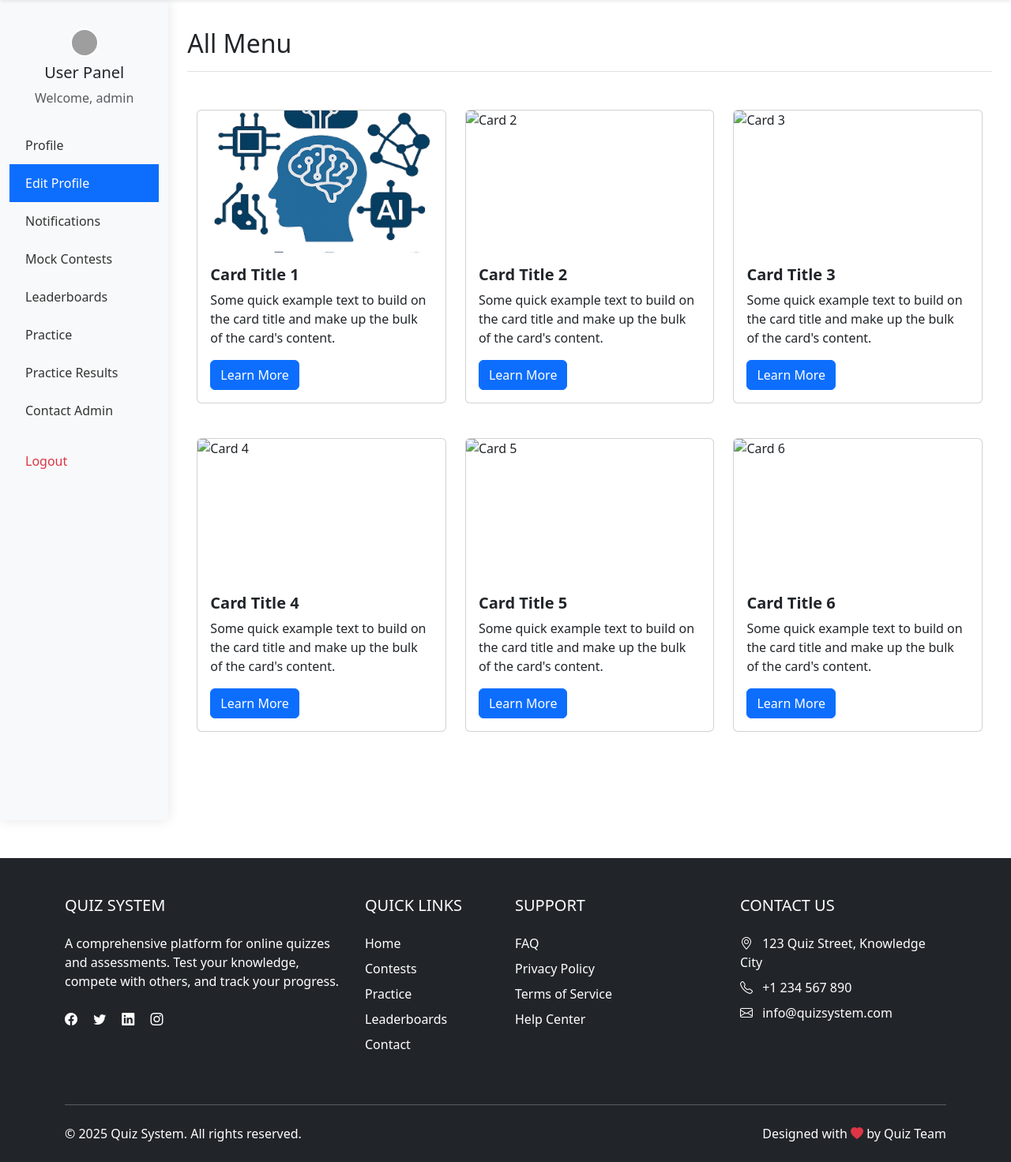
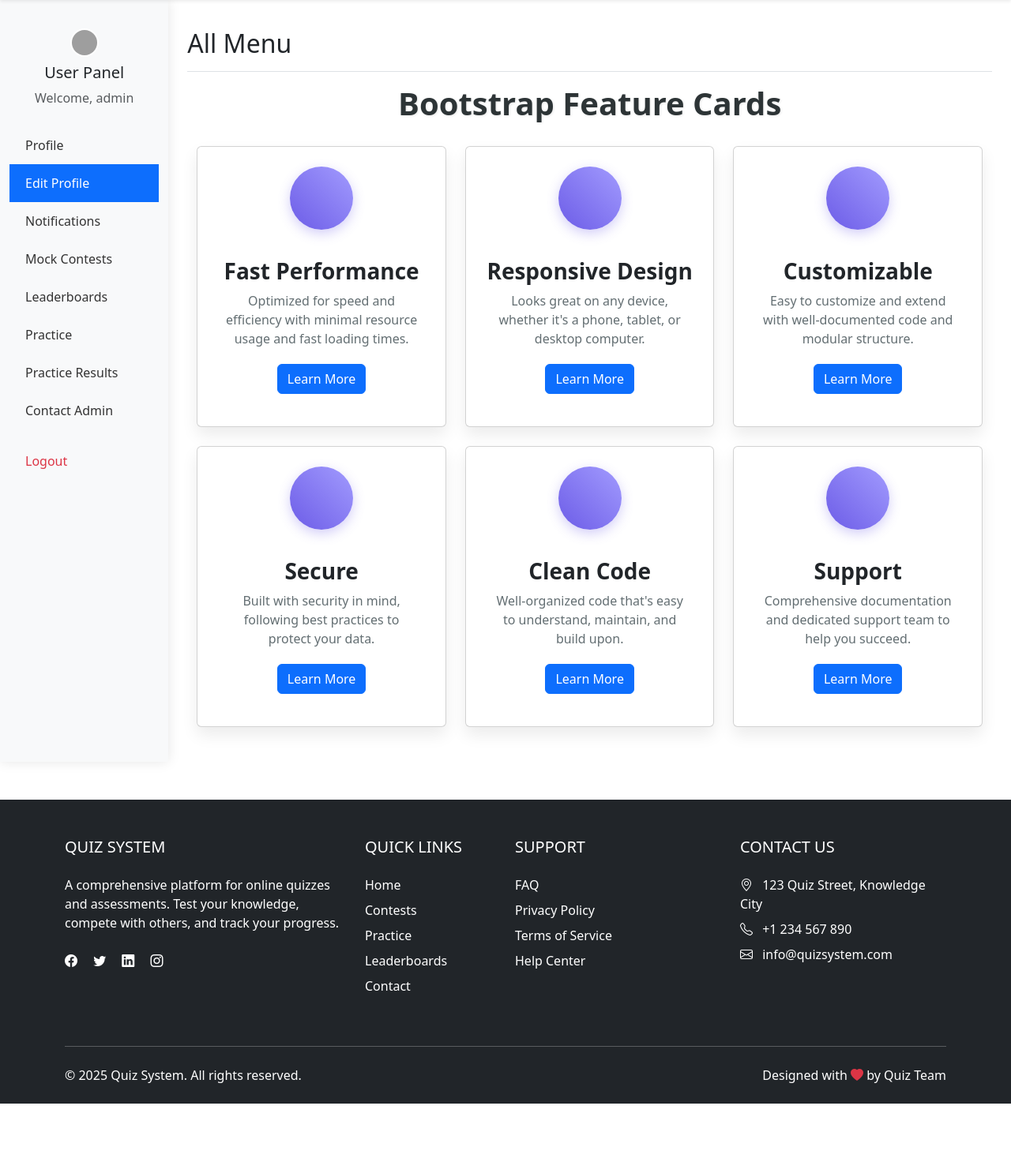
Before and after one commit to abdulkader1774/abdulkadder, a PHP site: page /user/all-menu.php in a window 1280 px wide. Shown: the part 76-1548 px from the top of the page at 79% size. After the commit the page ends 1474 px from the top, so only its background shows below. Run offline with PHP 8.4, Linux system fonts and the light colour scheme; a user stored in the database is signed in; data comes from the database, SQL or seed files in the repository; some libraries are stand-ins or nearby versions; grey boxes are pictures that could not be loaded.

Commit message:
all_menu.php

```diff
--- a/user/all-menu.php
+++ b/user/all-menu.php
@@ -52,26 +52,59 @@ if ($_SERVER['REQUEST_METHOD'] === 'POST') {
     <style>
     /* Card */
 .card {
-        transition: transform 0.3s;
-        margin-bottom: 20px;
+            border: none;
+            border-radius: 15px;
+            overflow: hidden;
+            box-shadow: 0 10px 20px rgba(0,0,0,0.08);
+            transition: transform 0.3s, box-shadow 0.3s;
             height: 100%;
         }
-
         .card:hover {
             transform: translateY(-5px);
-        box-shadow: 0 10px 20px rgba(0, 0, 0, 0.1);
+            box-shadow: 0 15px 30px rgba(0,0,0,0.15);
         }
-
-    .card-img-top {
-        height: 180px;
-        object-fit: cover;
+        .logo-container {
+            width: 80px;
+            height: 80px;
+            border-radius: 50%;
+            background: linear-gradient(45deg, #6c5ce7, #a29bfe);
+            display: flex;
+            align-items: center;
+            justify-content: center;
+            margin: 25px auto 20px;
+            color: white;
+            font-size: 32px;
+            box-shadow: 0 5px 15px rgba(108, 92, 231, 0.3);
         }
-
         .card-title {
-        color: #2c3e50;
-        font-weight: 600;
+            color: #2d3436;
+            font-weight: 700;
+            text-align: center;
+            margin-bottom: 15px;
         }
-
+        .card-text {
+            color: #636e72;
+            text-align: center;
+            padding: 0 15px;
+        }
+        .btn-container {
+            text-align: center;
+            margin: 20px 0 25px;
+        }
+        .header-title {
+            color: #2d3436;
+            font-weight: 800;
+            text-align: center;
+            margin-bottom: 30px;
+            text-shadow: 1px 1px 3px rgba(0,0,0,0.1);
+        }
+        @media (max-width: 767.98px) {
+            .logo-container {
+                width: 70px;
+                height: 70px;
+                font-size: 28px;
+            }
+        }
 
     /* Sidebar Base Styles */
     .sidebar {
@@ -286,18 +319,24 @@ if ($_SERVER['REQUEST_METHOD'] === 'POST') {
                     <h1 class="h2">All Menu </h1>
                 </div>
 
-                <div class="container my-5">
+
+
+                    <div class="container">
+        <h1 class="header-title">Bootstrap Feature Cards</h1>
+
         <div class="row">
             <!-- Card 1 -->
             <div class="col-md-4 mb-4">
                 <div class="card">
-                                <img src="../logo.png"
-                                    class="card-img-top" alt="Card 1">
+                    <div class="logo-container">
+                        <i class="fas fa-rocket"></i>
+                    </div>
                     <div class="card-body">
-                                    <h5 class="card-title">Card Title 1</h5>
-                                    <p class="card-text">Some quick example text to build on the card title and make up
-                                        the bulk of the card's content.</p>
+                        <h3 class="card-title">Fast Performance</h3>
+                        <p class="card-text">Optimized for speed and efficiency with minimal resource usage and fast loading times.</p>
+                        <div class="btn-container">
                             <a href="#" class="btn btn-primary">Learn More</a>
+                        </div>
                     </div>
                 </div>
             </div>
@@ -305,13 +344,15 @@ if ($_SERVER['REQUEST_METHOD'] === 'POST') {
             <!-- Card 2 -->
             <div class="col-md-4 mb-4">
                 <div class="card">
-                                <img src="https://via.placeholder.com/300x180/1cc88a/ffffff?text=Card+2"
-                                    class="card-img-top" alt="Card 2">
+                    <div class="logo-container">
+                        <i class="fas fa-mobile-alt"></i>
+                    </div>
                     <div class="card-body">
-                                    <h5 class="card-title">Card Title 2</h5>
-                                    <p class="card-text">Some quick example text to build on the card title and make up
-                                        the bulk of the card's content.</p>
+                        <h3 class="card-title">Responsive Design</h3>
+                        <p class="card-text">Looks great on any device, whether it's a phone, tablet, or desktop computer.</p>
+                        <div class="btn-container">
                             <a href="#" class="btn btn-primary">Learn More</a>
+                        </div>
                     </div>
                 </div>
             </div>
@@ -319,13 +360,15 @@ if ($_SERVER['REQUEST_METHOD'] === 'POST') {
             <!-- Card 3 -->
             <div class="col-md-4 mb-4">
                 <div class="card">
-                                <img src="https://via.placeholder.com/300x180/36b9cc/ffffff?text=Card+3"
-                                    class="card-img-top" alt="Card 3">
+                    <div class="logo-container">
+                        <i class="fas fa-cogs"></i>
+                    </div>
                     <div class="card-body">
-                                    <h5 class="card-title">Card Title 3</h5>
-                                    <p class="card-text">Some quick example text to build on the card title and make up
-                                        the bulk of the card's content.</p>
+                        <h3 class="card-title">Customizable</h3>
+                        <p class="card-text">Easy to customize and extend with well-documented code and modular structure.</p>
+                        <div class="btn-container">
                             <a href="#" class="btn btn-primary">Learn More</a>
+                        </div>
                     </div>
                 </div>
             </div>
@@ -333,13 +376,15 @@ if ($_SERVER['REQUEST_METHOD'] === 'POST') {
             <!-- Card 4 -->
             <div class="col-md-4 mb-4">
                 <div class="card">
-                                <img src="https://via.placeholder.com/300x180/f6c23e/ffffff?text=Card+4"
-                                    class="card-img-top" alt="Card 4">
+                    <div class="logo-container">
+                        <i class="fas fa-shield-alt"></i>
+                    </div>
                     <div class="card-body">
-                                    <h5 class="card-title">Card Title 4</h5>
-                                    <p class="card-text">Some quick example text to build on the card title and make up
-                                        the bulk of the card's content.</p>
+                        <h3 class="card-title">Secure</h3>
+                        <p class="card-text">Built with security in mind, following best practices to protect your data.</p>
+                        <div class="btn-container">
                             <a href="#" class="btn btn-primary">Learn More</a>
+                        </div>
                     </div>
                 </div>
             </div>
@@ -347,13 +392,15 @@ if ($_SERVER['REQUEST_METHOD'] === 'POST') {
             <!-- Card 5 -->
             <div class="col-md-4 mb-4">
                 <div class="card">
-                                <img src="https://via.placeholder.com/300x180/e74a3b/ffffff?text=Card+5"
-                                    class="card-img-top" alt="Card 5">
+                    <div class="logo-container">
+                        <i class="fas fa-code"></i>
+                    </div>
                     <div class="card-body">
-                                    <h5 class="card-title">Card Title 5</h5>
-                                    <p class="card-text">Some quick example text to build on the card title and make up
-                                        the bulk of the card's content.</p>
+                        <h3 class="card-title">Clean Code</h3>
+                        <p class="card-text">Well-organized code that's easy to understand, maintain, and build upon.</p>
+                        <div class="btn-container">
                             <a href="#" class="btn btn-primary">Learn More</a>
+                        </div>
                     </div>
                 </div>
             </div>
@@ -361,13 +408,15 @@ if ($_SERVER['REQUEST_METHOD'] === 'POST') {
             <!-- Card 6 -->
             <div class="col-md-4 mb-4">
                 <div class="card">
-                                <img src="https://via.placeholder.com/300x180/5a5c69/ffffff?text=Card+6"
-                                    class="card-img-top" alt="Card 6">
+                    <div class="logo-container">
+                        <i class="fas fa-life-ring"></i>
+                    </div>
                     <div class="card-body">
-                                    <h5 class="card-title">Card Title 6</h5>
-                                    <p class="card-text">Some quick example text to build on the card title and make up
-                                        the bulk of the card's content.</p>
+                        <h3 class="card-title">Support</h3>
+                        <p class="card-text">Comprehensive documentation and dedicated support team to help you succeed.</p>
+                        <div class="btn-container">
                             <a href="#" class="btn btn-primary">Learn More</a>
+                        </div>
                     </div>
                 </div>
             </div>
```
Lines whose indentation alone changed are shown as unchanged.
